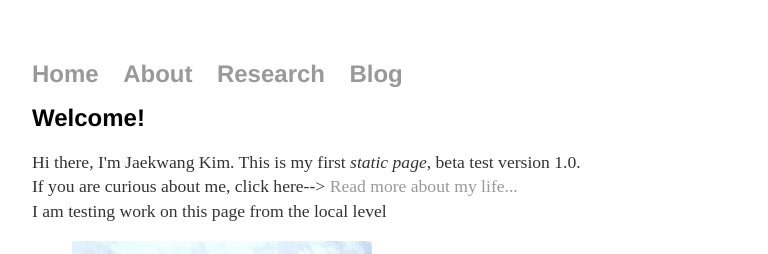
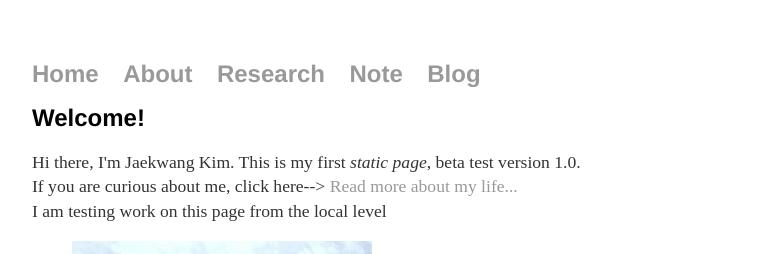
Before and after one commit to jaekwangjk/jaekwangjk.github.io, a Jekyll site: the page built from index.html, in a window 1280 px wide. Shown: the top 254 px of the page, without its empty margins (160-928 px from the left). Built offline with Jekyll 4.4.1, drawn with Linux system fonts in a browser that asks for light colours.

Commit message:
Update default.html

```diff
--- a/_layouts/default.html
+++ b/_layouts/default.html
@@ -10,7 +10,8 @@
 	    		<ul>
 	        		<li><a href="/">Home</a></li>
 		        	<li><a href="/about.html">About</a></li>
-					<li><a href="/research">Research</a></li>
+				<li><a href="/research">Research</a></li>
+				<li><a href="/note">Note</a></li>
 	        		<li><a href="/blog">Blog </a></li>
 	    		</ul>
 			</nav>
```
